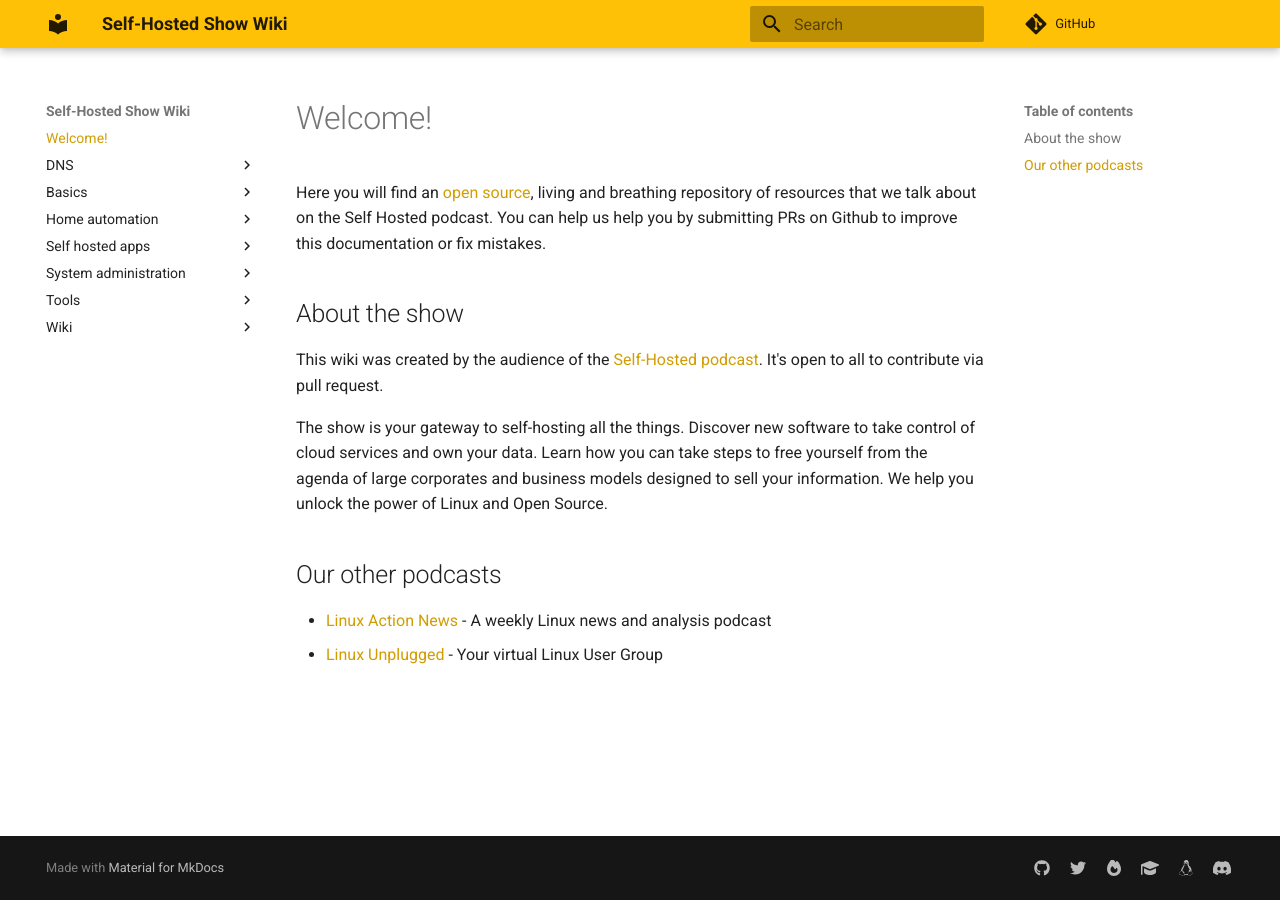
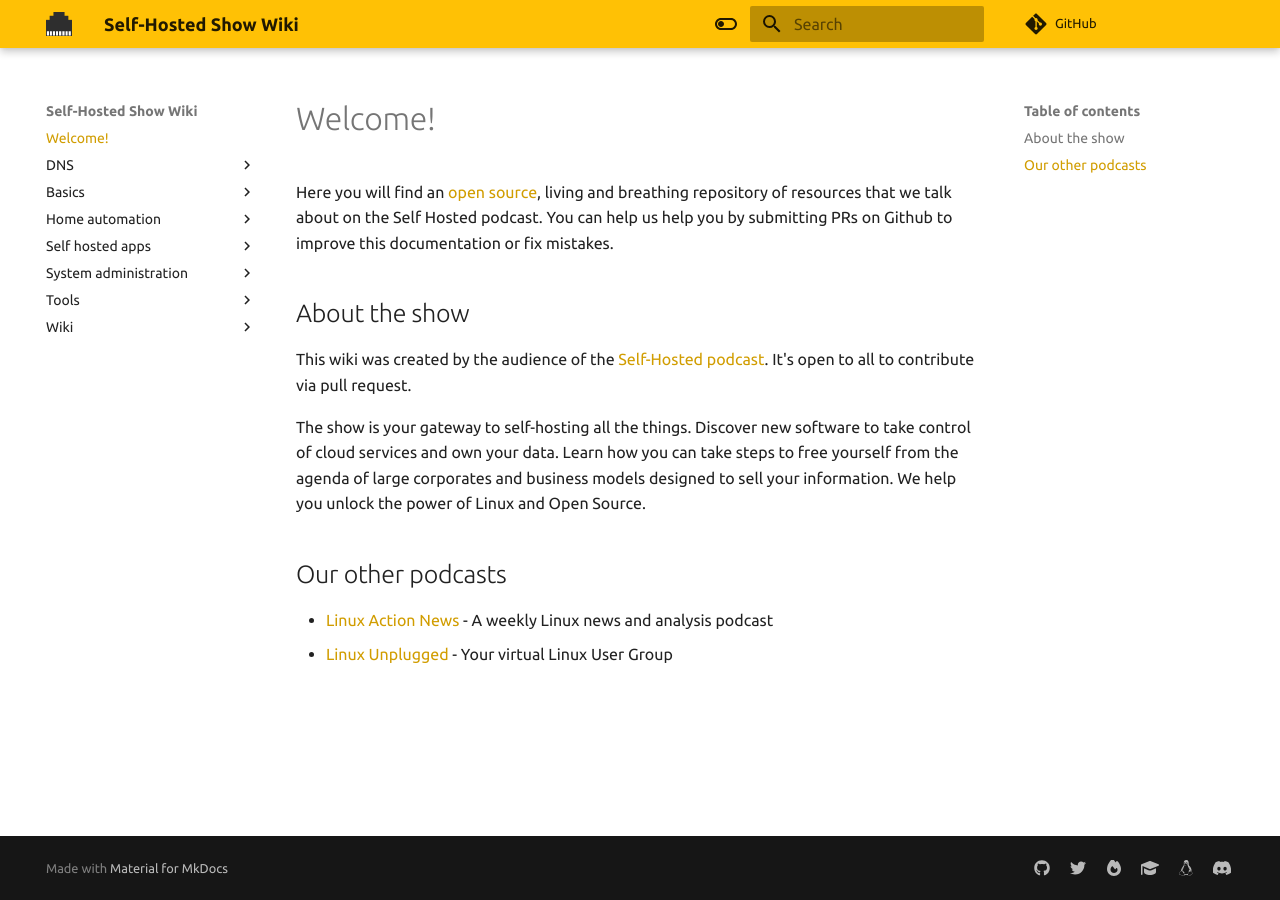
Before and after one commit to selfhostedshow/wiki, an MkDocs documentation site: the page built from docs/index.md, in a window 1280 px wide. Built offline with MkDocs 1.6.1 and Material for MkDocs 9.7.7, drawn with Linux system fonts in a browser that asks for light colours; comment, search, counter and statistics services are not loaded.

Commit message:
Dark mode and other visual improvements (#105)
* Fix font options for theme

Regular and monospace fonts have to specified in the font record (as
opposed to palette).

* Add dark mode palette and toggle control

Add a dark mode palette with an orange closer to the self-hosted logo.
Add a toggle button to switch between dark and light palettes.

This should by default take your system preference for dark or light
palette into account.

* Change primary colors to match Self-Hosted logo

Add a stylesheet to override primary background and foreground color for dark
palette to match the colors in the Self-Hosted logo.

* Add Self-Hosted logo

The logo was created by vectorizing the profile picture of the show's
official twitter account (@SelfHostedShow).

```diff
--- /dev/null
+++ b/docs/stylesheets/extra.css
@@ -0,0 +1,4 @@
+[data-md-color-scheme="slate"] {
+    --md-primary-fg-color: #EE7029;
+    --md-primary-bg-color: #2E2E2E;
+}
--- a/mkdocs.yml
+++ b/mkdocs.yml
@@ -3,11 +3,25 @@ site_url: https://wiki.selfhosted.show
 repo_url: https://github.com/selfhostedshow/wiki
 theme:
   name: 'material'
-  palette:
-    primary: 'amber'
-    accent: 'orange'
+  font:
     text: 'Ubuntu'
     code: 'Ubuntu Mono'
+  logo: assets/logo.png
+  palette:
+    - media: "(prefers-color-scheme: light)"
+      scheme: light
+      primary: 'amber'
+      accent: 'orange'
+      toggle:
+        icon: material/toggle-switch-off-outline
+        name: Embrace the dark side
+    - media: "(prefers-color-scheme: dark)"
+      scheme: slate
+      primary: 'deep orange'
+      accent: 'amber'
+      toggle:
+        icon: material/toggle-switch
+        name: Switch to light mode
 extra:
   social:
     - icon: 'fontawesome/brands/github'
@@ -37,3 +51,6 @@ plugins:
   - search
   - minify:
       minify_html: true
+
+extra_css:
+  - stylesheets/extra.css
```
Also changed, not shown: docs/assets/logo.png (added).
